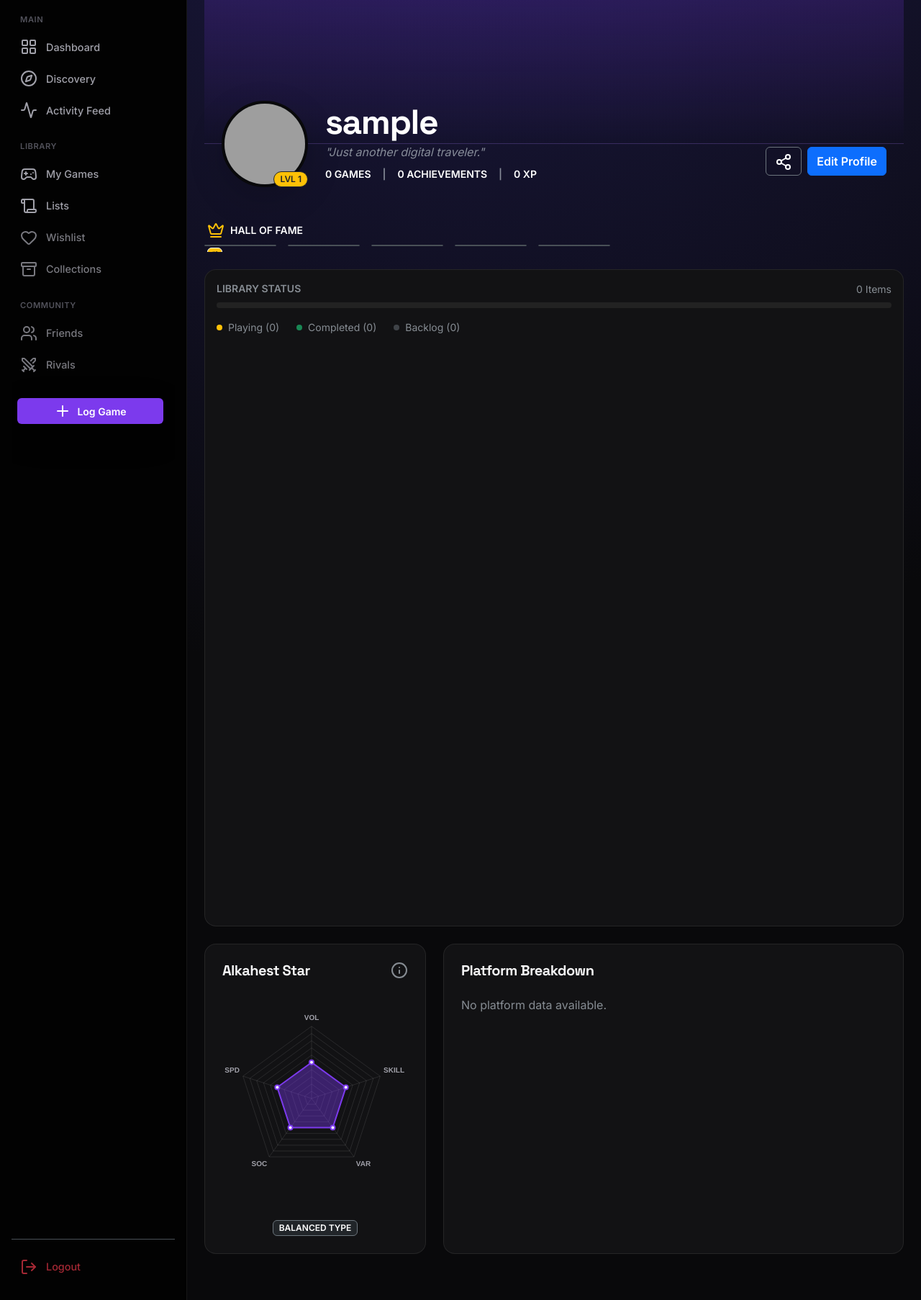
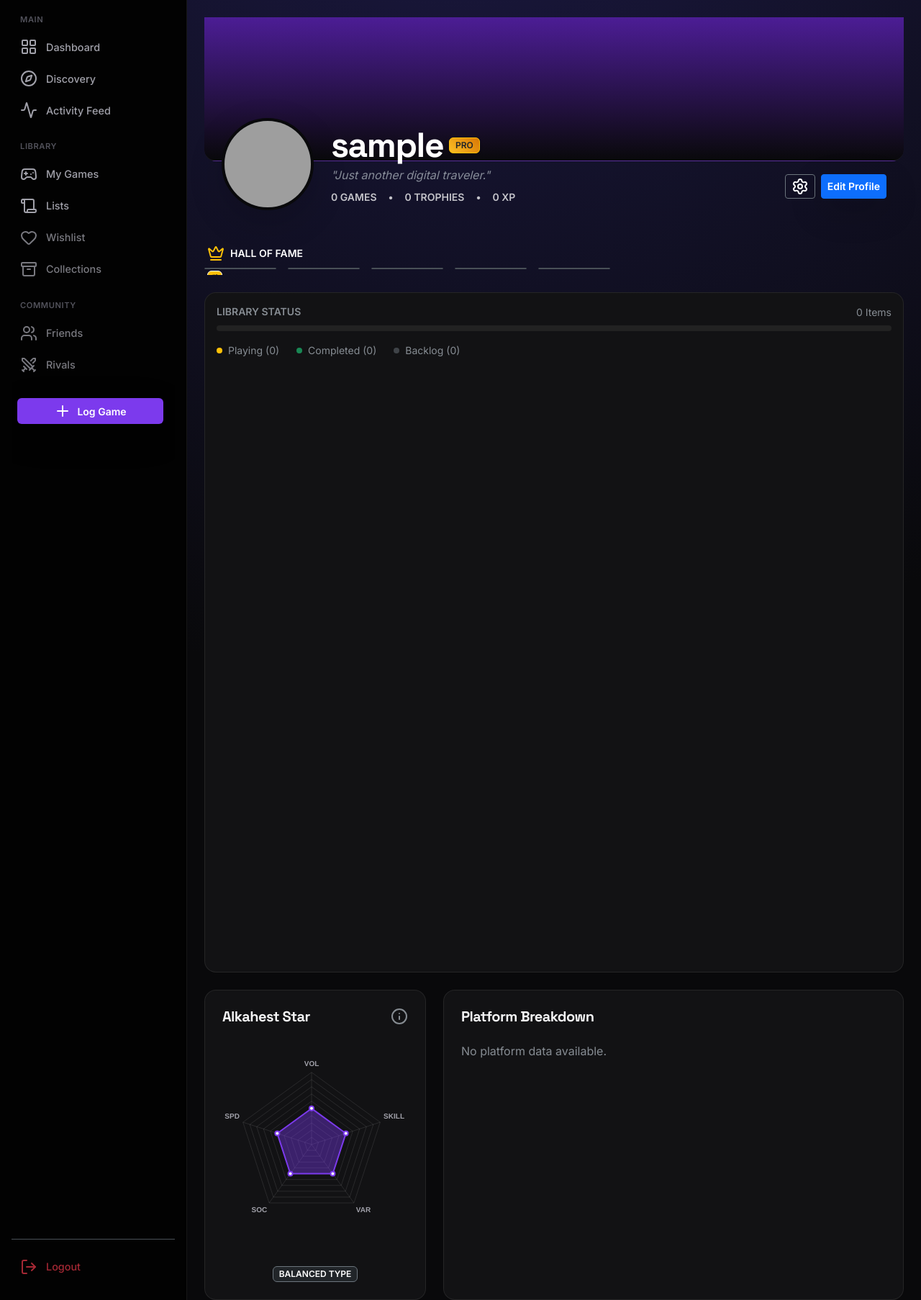
Before and after one commit to IgorLima-py/project-alkahest, a Django app: page /profile/ in a window 1280 px wide. Shown: the part 75-1881 px from the top of the page at 72% size. Run offline with Django 5.2, Linux system fonts and the light colour scheme; the visitor is signed in with stand-in values (Sample User, id 1); data comes from the database, SQL or seed files in the repository; data that the repository does not hold is empty; some libraries are stand-ins or nearby versions; grey boxes are pictures that could not be loaded.

Commit message:
Refactor: Update profile template with enhanced layout and styling; improve avatar display and user info section

```diff
--- a/vault/templates/profile.html
+++ b/vault/templates/profile.html
@@ -3,41 +3,45 @@
 
 {% block content %}
 <!-- PROFILE HEADER -->
-<div class="position-relative mb-5" style="margin-top: -1.5rem;">
-    <!-- Background Gradient Cover -->
-    <div style="height: 200px; background: linear-gradient(to bottom, rgba(124, 58, 237, 0.2), transparent); border-bottom: 1px solid var(--border-subtle);"></div>
+<div class="position-relative mb-5">
+    <!-- Banner -->
+    <div style="height: 200px; background: linear-gradient(to bottom, #4c1d95, #09090b); border-bottom: 1px solid var(--border-subtle); border-radius: 0 0 16px 16px;"></div>
 
     <div class="px-4 d-flex flex-column flex-md-row align-items-end gap-4" style="margin-top: -60px;">
         <!-- Avatar -->
         <div class="position-relative">
-            <img src="{% if user.profile.avatar_url %}{{ user.profile.avatar_url }}{% else %}https://ui-avatars.com/api/?name={{ user.username }}&background=7c3aed&color=fff&size=128{% endif %}"
+            <img src="{{ user.profile.avatar_url|default:'https://ui-avatars.com/api/?name='|add:user.username }}"
                  class="rounded-circle shadow-lg bg-dark"
-                 width="120" height="120"
+                 width="128" height="128"
                  style="border: 4px solid var(--bg-body);">
-            <span class="position-absolute bottom-0 end-0 badge bg-warning text-dark border border-dark rounded-pill py-1 px-2 fw-bold">
-                LVL {{ current_level }}
-            </span>
         </div>
 
         <!-- User Info -->
-        <div class="mb-2 flex-grow-1">
-            <h1 class="display-5 fw-bold text-white mb-0 font-heading">{{ user.username }}</h1>
+        <div class="mb-2 flex-grow-1 pt-2">
+            <div class="d-flex align-items-center gap-2">
+                <h1 class="display-5 fw-bold text-white mb-0 font-heading">{{ user.username }}</h1>
+                <!-- TAG PRO/ADMIN (Item 16) -->
+                {% if user.is_staff %}
+                <span class="badge bg-warning text-dark border border-warning shadow-sm fw-bold" style="background: linear-gradient(45deg, #fbbf24, #d97706);">PRO</span>
+                {% endif %}
+            </div>
             <p class="text-muted mb-2 fst-italic">"{{ user.profile.bio|default:'Just another digital traveler.' }}"</p>
 
-            <div class="d-flex gap-3 text-white small fw-bold text-uppercase">
-                <span>{{ total_games }} Games</span> <span class="text-muted">|</span>
-                <span>{{ achievements_count }} Achievements</span> <span class="text-muted">|</span>
-                <span>{{ total_xp|intcomma }} XP</span>
+            <div class="d-flex gap-3 text-white small fw-bold text-uppercase opacity-75">
+                <span>{{ total_games }} Games</span> <span>•</span>
+                <span>{{ achievements_count }} Trophies</span> <span>•</span>
+                <span class="text-accent-primary">{{ total_xp|intcomma }} XP</span>
             </div>
         </div>
 
         <!-- Actions -->
         <div class="mb-3 d-flex gap-2">
-            <button class="btn btn-outline-secondary text-white"><i data-lucide="share-2" size="18"></i></button>
-            <button class="btn btn-primary fw-bold">Edit Profile</button>
+             <button class="btn btn-outline-secondary text-white btn-sm"><i data-lucide="settings" size="16"></i></button>
+             <button class="btn btn-primary fw-bold btn-sm shadow-lg">Edit Profile</button>
         </div>
     </div>
 </div>
+
 
 <!-- HALL OF FAME (Top 5 Favorites) -->
 <div class="mb-4">
```
